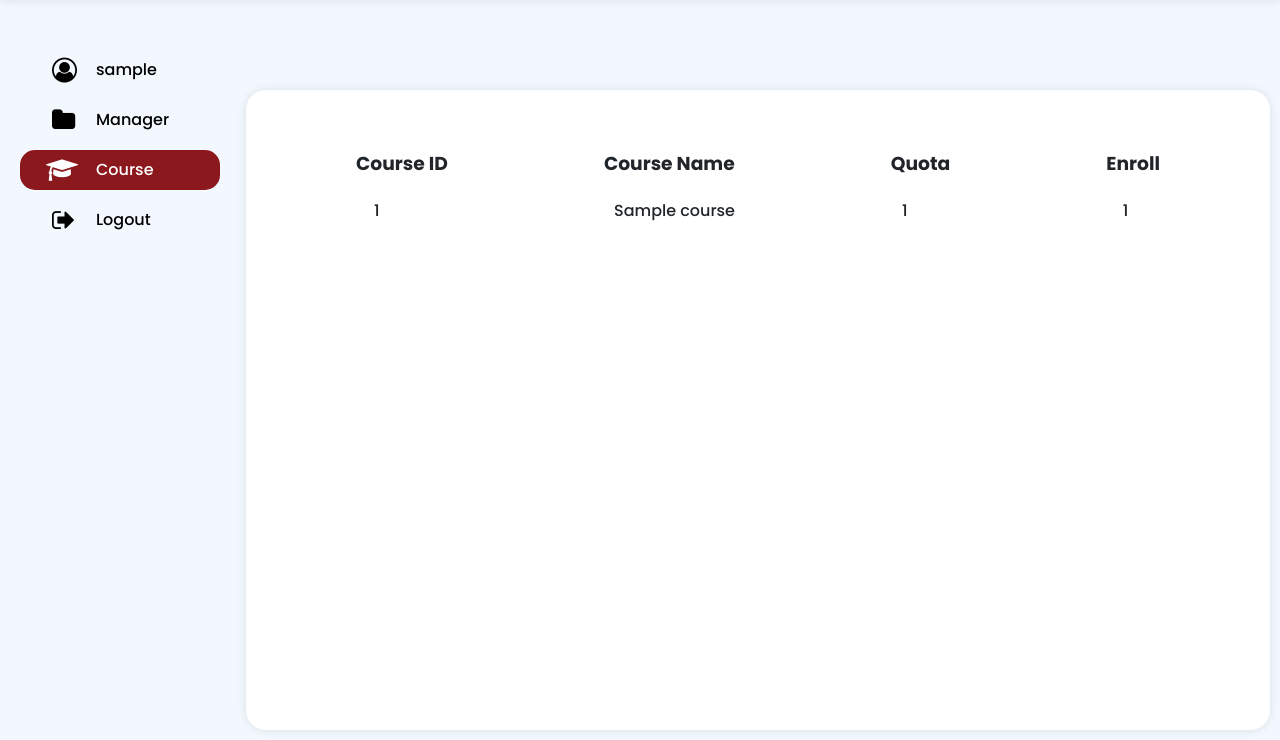
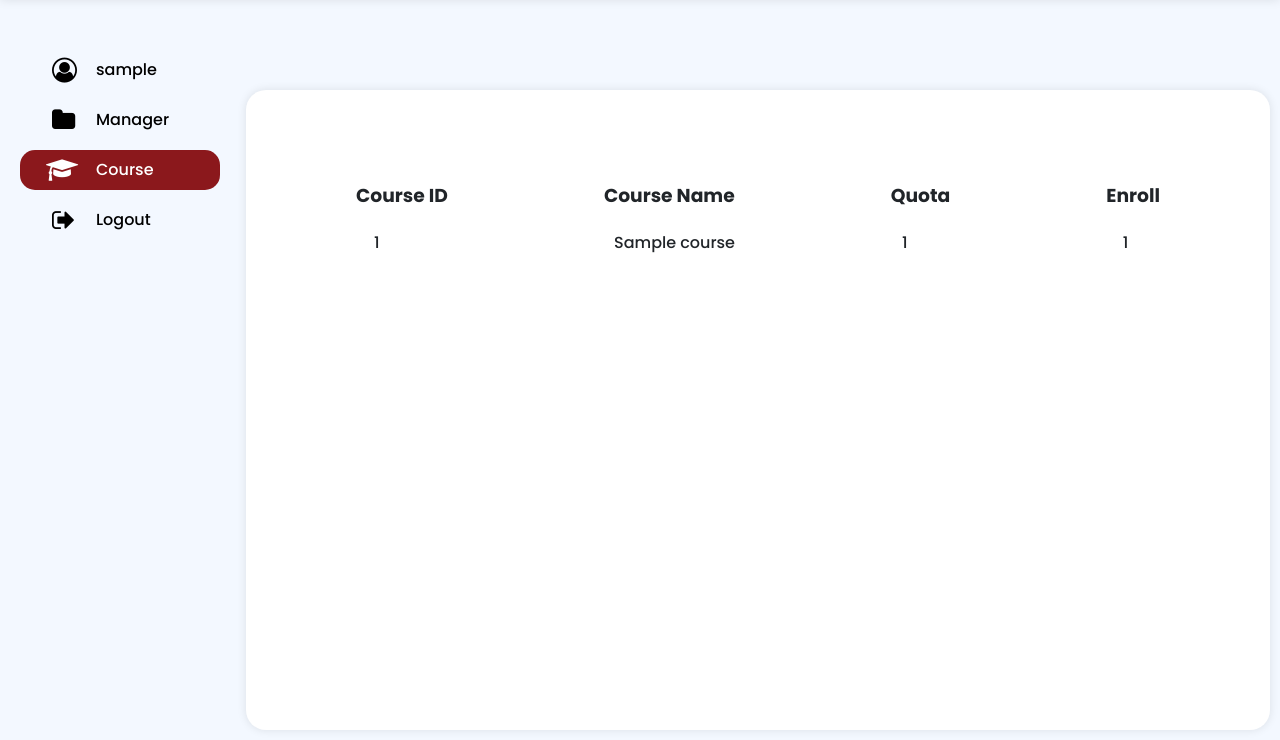
Before and after one commit to 6410685215/cn321-as2, a Django app: page /course/page_course/ in a window 1280 px wide. Shown: the part 60-800 px from the top of the page. Run offline with Django 4.2, Linux system fonts and the light colour scheme; a user stored in the database is signed in; tables that the repository leaves empty hold one stand-in row (values such as "Sample post").

Commit message:
add margin-top

```diff
--- a/static/css/main.css
+++ b/static/css/main.css
@@ -437,6 +437,7 @@ html [type="button"] {
 .box-scroll {
     overflow: auto;
     height: 70vh;
+    margin-top: 2em;
 }
 
 /* button */
```
